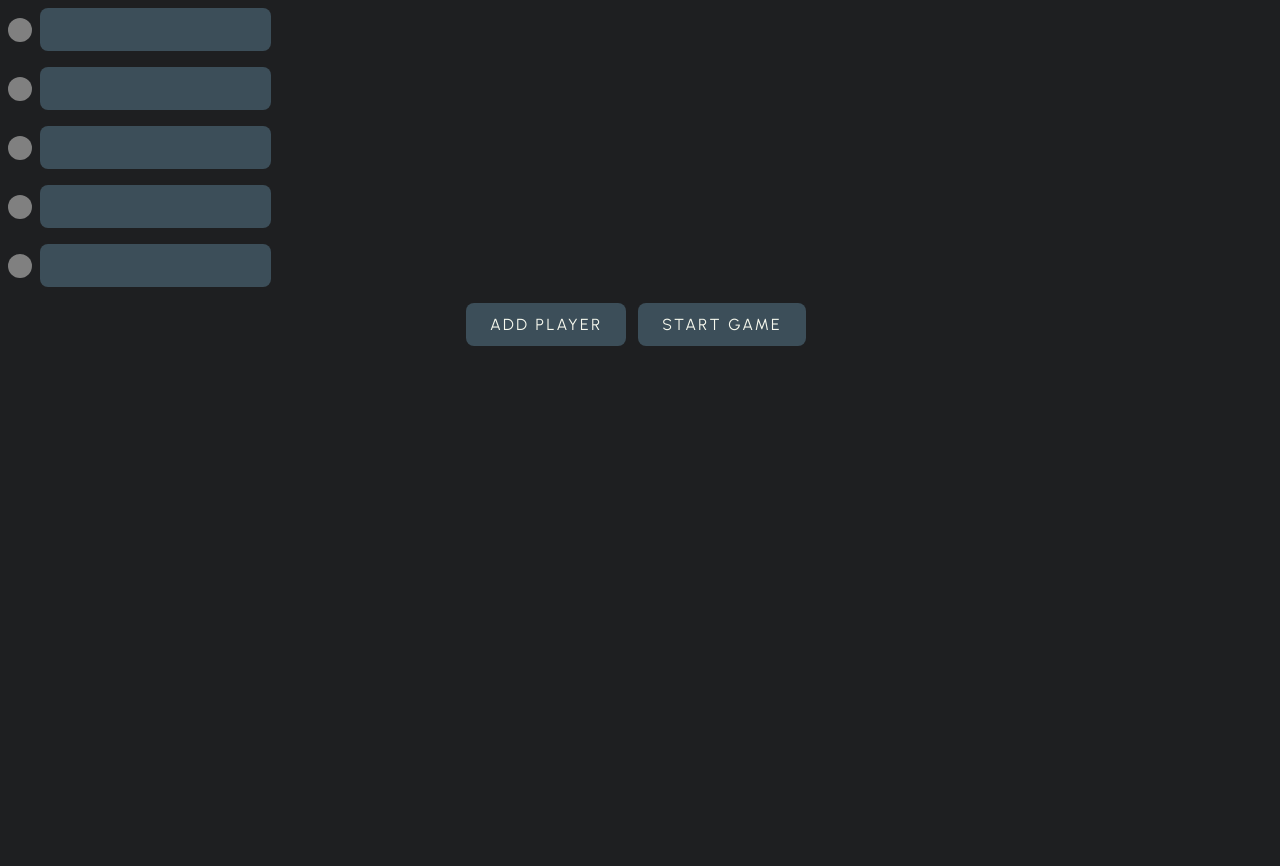
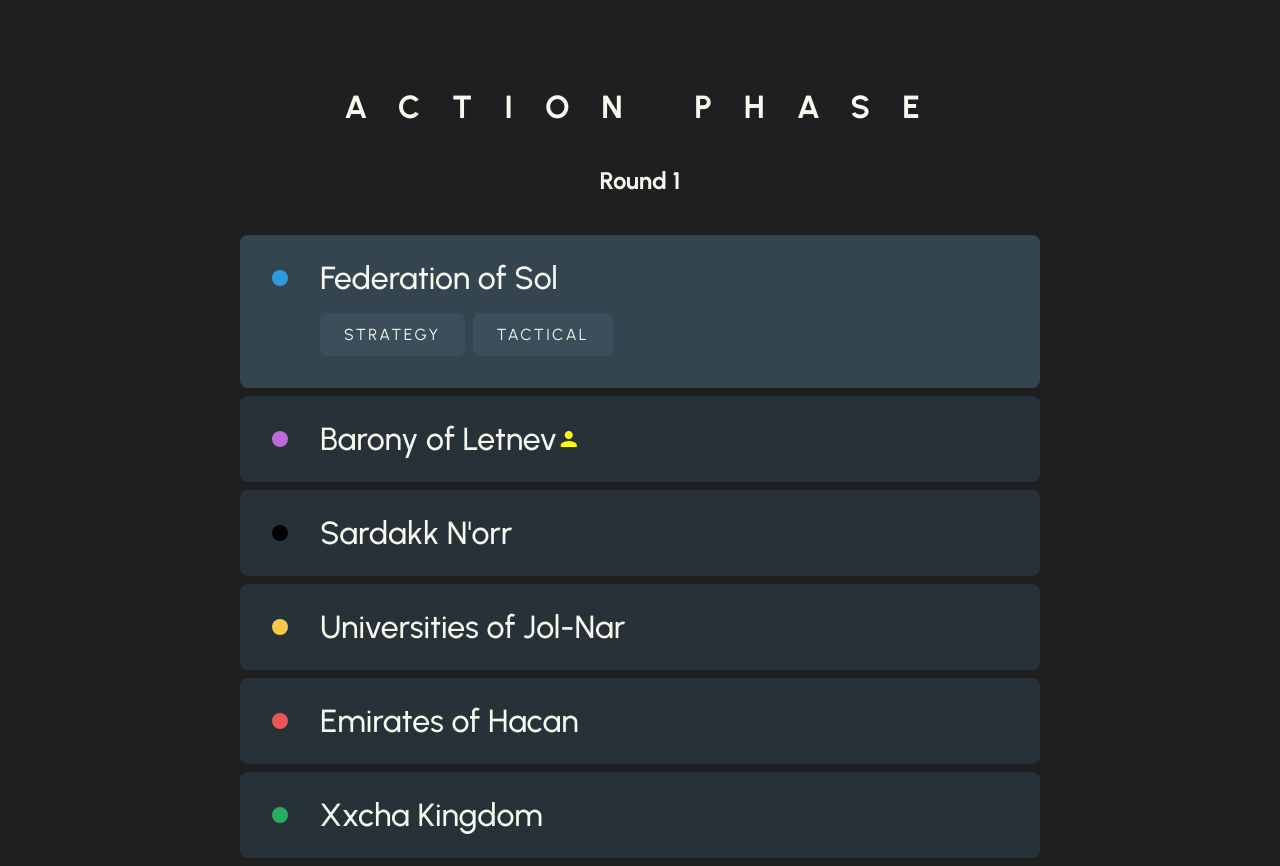
Before and after one commit to mitchdaniels/ti4-dashboard, a Svelte app: page / in a window 1280 px wide. Before the commit the page ends 800 px from the top, so only its background shows below. Built offline with nearby package versions, Linux system fonts and the light colour scheme.

Commit message:
improved sort animations

```diff
--- a/src/ActionPhase.svelte
+++ b/src/ActionPhase.svelte
@@ -2,9 +2,10 @@
 	import Card from './Card.svelte'
 	import { strategies } from './data.js'
 	import { flip } from 'svelte/animate'
-	import { backInOut } from 'svelte/easing'
+	import { quintInOut } from 'svelte/easing'
 
-	export let players
+	// export let players
+	import players from './data.js'
 
 	let round = 0
 	let activePlayer
@@ -62,6 +63,7 @@
 	}
 
 	newRound()
+	startActionPhase()
 
 </script>
 
@@ -69,14 +71,14 @@
 <h2>Round {round}</h2>
 <div class="faction-list">
 	{#each players as player, i (player.seat)}
-		<div animate:flip={{ easing: backInOut, duration: 750 }}>
+		<div class="animate" animate:flip={{ easing: quintInOut, duration: 1250 }} >
 			<Card
 				bind:player
 				{phase}
 				active={player === activePlayer}
 				on:action={advancePlayer}
 			/>
-	</div>
+		</div>
 	{/each}
 </div>
 {#if phase === "Strategy" && players.every(player => player.strategy)}
--- a/src/App.svelte
+++ b/src/App.svelte
@@ -29,7 +29,7 @@
 
 	$: console.log(players)
 
-	export let phase = "Setup"
+	export let phase = "Action"
 
 </script>
 
--- a/src/Card.svelte
+++ b/src/Card.svelte
@@ -1,7 +1,7 @@
 <script>
 	import { createEventDispatcher } from 'svelte'
 	import { slide } from 'svelte/transition'
-	import { backInOut } from 'svelte/easing'
+	import { quintInOut } from 'svelte/easing'
 	import { strategies } from './data.js'
 	import Button from './Button.svelte'
 	export let player, active, phase
@@ -20,7 +20,7 @@
 	}
 </script>
 
-<div class="card" class:passed={player.passed} class:active={active}>
+<div class="card" class:passed={player.passed} class:active>
 	<div class="header">
 			<div class="faction">
 			<div class="player-color" style="background: {player.color}"/>
@@ -41,7 +41,7 @@
 		{/if}
 	</div>
 	{#if active && phase === "Action"}
-		<div class="actions" transition:slide={{ duration: 500, easing: backInOut }}>
+		<div class="actions" in:slide={{ duration: 500, easing: quintInOut, delay: 300 }} >
 			{#if !player.passed}
 				{#if !player.strategicCompleted}
 					<button on:click={() => handleAction('strategic')}>Strategy</button>
@@ -95,8 +95,7 @@
 		display: inline-flex;
 		flex-direction: column;
 		justify-content: space-between;
-		transition: background-color 0.5s;
-		transition: opacity 2s;
+		transition: 0.5s 0.5s;
 	}
 
 	.header {
@@ -136,7 +135,7 @@
 
 .used, .passed {
 	opacity: 20%;
-	transition: opacity 0.5s;
+	/* transition: 0.5s 0.5s; */
 }
 
 button, .strategy, select {
```
